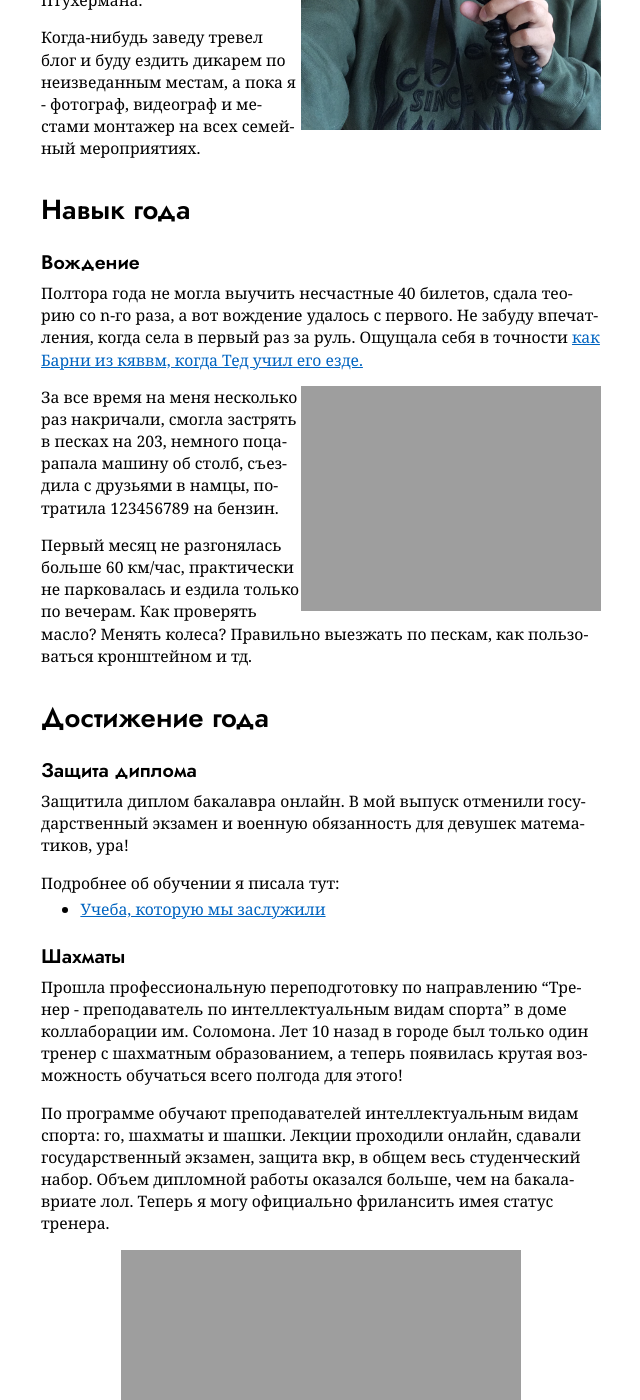
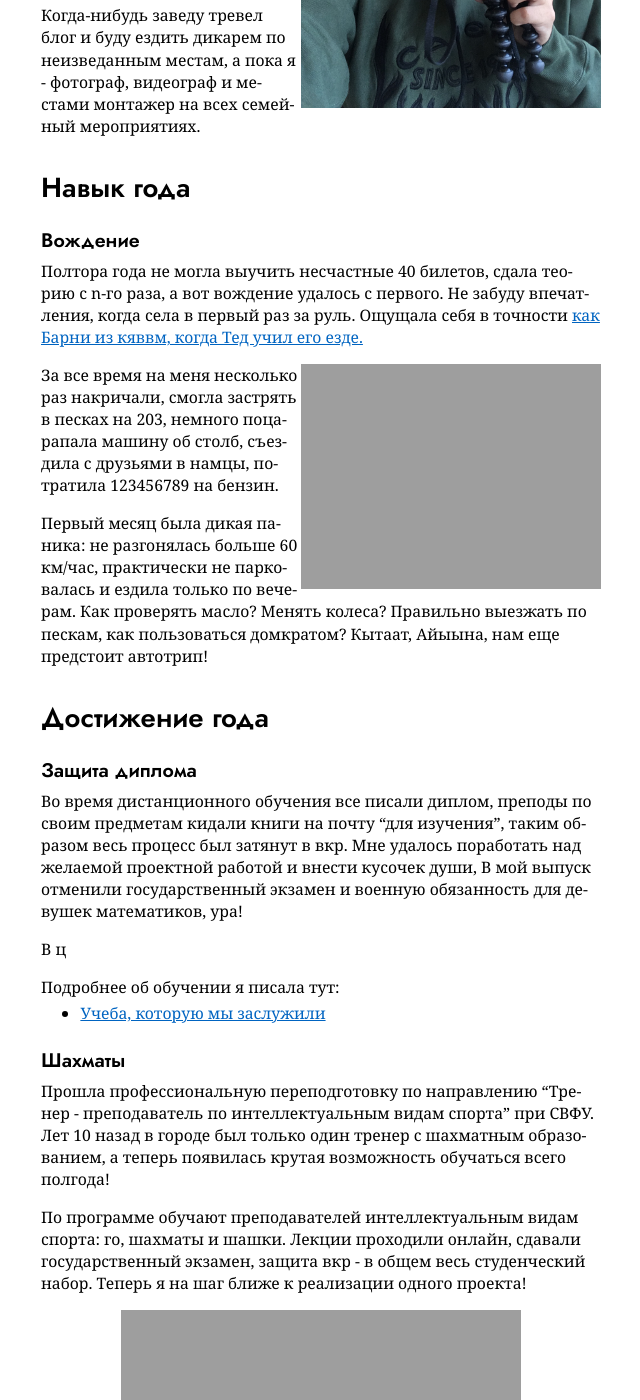
Before and after one commit to keresm/keresaina.github.io, a Jekyll site: the page built from _posts/2021-01-14-Выводы.md, in a window 1280 px wide and 1400 px high, scrolled down 1688 px. Shown: the whole window, without its empty margins (319-959 px from the left). Built offline with Jekyll 4.4.1, drawn with Linux system fonts in a browser that asks for light colours; some of the changed text lies outside the part shown.

Commit message:
Update 2021-01-14-Выводы.md

```diff
--- a/_posts/2021-01-14-Выводы.md
+++ b/_posts/2021-01-14-Выводы.md
@@ -15,7 +15,7 @@ image_cover: '/assets/images/Выводы/.jpg'
 
 На велике ездить один кайф! Экономия, мобильность, открываешь для себя прикольные места, здоровый сон, сам себе водила. Лучшее вложение всех времен, 100 аин из 100!!
 
-Выбирала между stern и винтажными шоссейниками, но для якутских дорог необходим  был горный велик, поэтому выбор пал на welt! Объездила с ним все лето: от высшей школы музыки до грэса, озеро чабыда, ездила на дачу и обратно, правда после хатасс начинается хардкор. За все время подстраивала скорость и сидушку, в остальном малышка не подводила.
+Выбирала между stern и винтажными шоссейниками, но для якутских дорог необходим  был горный велик, поэтому выбор пал на welt! Объездила с ним все лето: от высшей школы музыки до грэса, озеро чабыда, ездила на дачу и обратно(правда после хатасс начинается хардкор). За все время подстраивала скорость и сидушку, в остальном малышка не подводила.
 
 <figure>
   <img src="{{ site.url }}/assets/images/Выводы/byce.jpg" data-action="zoom" /> <figcaption>Малышка Мейбл</figcaption>
@@ -37,7 +37,7 @@ image_cover: '/assets/images/Выводы/.jpg'
 
 ### Вождение
 
-Полтора года не могла выучить несчастные 40 билетов, сдала теорию со n-го раза, а вот вождение удалось с первого. Не забуду впечатления, когда села в первый раз за руль. Ощущала себя в точности [как Барни из кяввм, когда Тед учил его езде.](https://www.youtube.com/watch?v=D0KHEVh1hNU)
+Полтора года не могла выучить несчастные 40 билетов, сдала теорию с n-го раза, а вот вождение удалось с первого. Не забуду впечатления, когда села в первый раз за руль. Ощущала себя в точности [как Барни из кяввм, когда Тед учил его езде.](https://www.youtube.com/watch?v=D0KHEVh1hNU)
 
 <figure>
   <img src="{{ site.url }}/assets/images/Выводы/Fale.jpg" align="right" width="300" />
@@ -45,14 +45,17 @@ image_cover: '/assets/images/Выводы/.jpg'
 
 За все время на меня несколько раз накричали, смогла застрять в песках на 203, немного поцарапала машину об столб, съездила с друзьями в намцы, потратила 123456789 на бензин.
 
-Первый месяц не разгонялась больше 60 км/час, практически не парковалась и ездила только по вечерам.  Как проверять масло? Менять колеса? Правильно выезжать по пескам, как пользоваться кронштейном и тд.
+Первый месяц была дикая паника: не разгонялась больше 60 км/час, практически не парковалась и ездила только по вечерам. Как проверять масло? Менять колеса? Правильно выезжать по пескам, как пользоваться домкратом?
+Кытаат, Айыына, нам еще предстоит автотрип!
 
 ## Достижение года
 
 ### Защита диплома
 
-Защитила диплом бакалавра онлайн.
+Во время дистанционного обучения все писали диплом, преподы по своим предметам кидали книги на почту "для изучения", таким образом весь процесс был затянут в вкр. Мне удалось поработать над желаемой проектной работой и внести кусочек души,
 В мой выпуск отменили государственный экзамен и военную обязанность для девушек математиков, ура!
+
+В ц
 
 Подробнее об обучении я писала тут:
 
@@ -60,9 +63,10 @@ image_cover: '/assets/images/Выводы/.jpg'
 
 ### Шахматы
 
-Прошла профессиональную переподготовку по направлению "Тренер - преподаватель по интеллектуальным видам спорта" в доме коллаборации им. Соломона. Лет 10 назад в городе был только один тренер с шахматным образованием, а теперь появилась крутая возможность обучаться всего полгода для этого!
+Прошла профессиональную переподготовку по направлению "Тренер - преподаватель по интеллектуальным видам спорта" при СВФУ. Лет 10 назад в городе был только один тренер с шахматным образованием, а теперь появилась крутая возможность обучаться всего полгода!
 
-По программе обучают преподавателей интеллектуальным видам спорта: го, шахматы и шашки. Лекции проходили онлайн, сдавали государственный экзамен, защита вкр, в общем весь студенческий набор. Объем дипломной работы оказался больше, чем на бакалавриате лол. Теперь я могу официально фрилансить имея статус тренера.
+По программе обучают преподавателей интеллектуальным видам спорта: го, шахматы и шашки. Лекции проходили онлайн, сдавали государственный экзамен, защита вкр - в общем весь студенческий набор.
+Теперь я на шаг ближе к реализации одного проекта!
 
 <figure>
   <img src="{{ site.url }}/assets/images/Выводы/study.jpg" data-action="zoom" /> <figcaption>Обучение 2к20
```
Also changed, not shown: other parts of _posts/2021-01-14-Выводы.md (+1 -1 lines).
